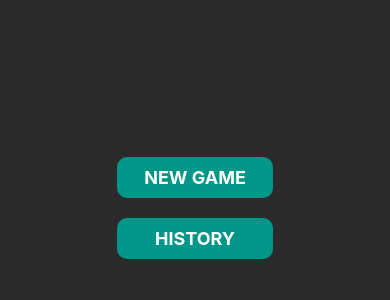
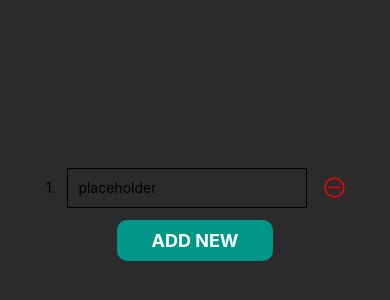
Before and after one commit to TokeF/reactNativeWhist, a React Native app: screen /NewGameScreen in a window 390 px wide. Before the commit this address had no page. Shown: the part 214-514 px from the top of the page. Built offline with nearby package versions, Linux system fonts and the light colour scheme.

Commit message:
working dynamic form. restructure code

```diff
--- a/App.js
+++ b/App.js
@@ -1,8 +1,9 @@
 import React from 'react'
-import { StyleSheet, SafeAreaView, TextInput, Text, View, TouchableOpacity, ScrollView } from 'react-native';
+import { View } from 'react-native';
 import { NavigationContainer } from '@react-navigation/native';
 import { createNativeStackNavigator } from '@react-navigation/native-stack';
-import { AntDesign} from '@expo/vector-icons'
+import NewGameScreen from './components/NewGameScreen.js'
+import { AppButton, styles } from './components/StyleSheet.js';
 
 const Stack = createNativeStackNavigator();
 
@@ -11,7 +12,7 @@ export default function App() {
     <NavigationContainer>
      <Stack.Navigator   screenOptions={{headerShown: false}}>
        <Stack.Screen name="Home" component={HomeScreen} />
-       <Stack.Screen name="Details" component={DetailsScreen} />
+       <Stack.Screen name="NewGameScreen" component={NewGameScreen} />
      </Stack.Navigator>
     </NavigationContainer>
   );
@@ -21,7 +22,7 @@ function HomeScreen({navigation}) {
   return (
     <View style={styles.container}>
         <AppButton
-          onPress={() =>  navigation.navigate('Details')}
+          onPress={() =>  navigation.navigate('NewGameScreen')}
           title="New Game"
         />
         <View style={{marginVertical: 10}} />
@@ -32,91 +33,3 @@ function HomeScreen({navigation}) {
       </View>
   )
 }
-
-const DetailsScreen = () => {
-	// this will be attached with each input onChangeText
-  const [textValue, setTextValue] = React.useState('');
-	// our number of inputs, we can add the length or decrease the length
-  const [numInputs, setNumInputs] = React.useState(1);
-  // all our input fields are tracked with this array
-  //const refInputs = React.useRef<[6]>([textValue]);
-
-  const inputs = []
-  for (let i = 0; i < 5; i ++)
-{
-  inputs.push(
-    <View key={i} style={{flexDirection: 'row', alignItems: 'center'}}>
-      <Text>{i + 1}.</Text>
-      <TextInput
-        style={styles.input}
-        onChangeText={value => setInputValue(i, value)}
-        //value={refInputs.current[i]}
-        placeholder="placeholder"
-      />
-      {/* To remove the input */}
-      <AppButton onPress={() => removeInput(i)} style={{marginLeft: 5}}>
-        <AntDesign name="minuscircleo" size={20} color="red" />
-      </AppButton>
-    </View>
-  );
-}
-
-  return (
-    <ScrollView contentContainerStyle={styles.container}>
-			{inputs}
-			<AppButton onPress={addInput} style={styles.addButton}>
-				<Text style={{color: 'white', fontWeight: 'bold'}}>+ Add a new input</Text>
-			</AppButton>
-			<View style={{ marginTop: 25 }}>
-				<Text>You have answered:</Text>
-{/* 				{refInputs.current.map((value, i) => {
-					return <Text key={i} style={styles.answer}>{`${i+ 1} - ${value}`}</Text>
-				})}  */}
-			</View>
-		</ScrollView>
-  );
-};
-
-function addInput () {}
-
-const AppButton = ({ onPress, title }) => (
-  <TouchableOpacity onPress={onPress} style={styles.appButtonContainer} activeOpacity={0.8}>
-    <Text style={styles.appButtonText}>{title}</Text>
-  </TouchableOpacity>
-);
-
-const styles = StyleSheet.create({
-  container: {
-    flex: 1,
-    backgroundColor: '#2b2b2b',
-    alignItems: 'center',
-    justifyContent: 'center',
-  },
-  screenContainer: {
-    flex: 1,
-    justifyContent: "center",
-    padding: 16
-  },
-  appButtonContainer: {
-    elevation: 8,
-    justifyContent: 'center',
-    width: '40%',
-    backgroundColor: "#009688",
-    borderRadius: 10,
-    paddingVertical: 10,
-    paddingHorizontal: 12
-  },
-  appButtonText: {
-    fontSize: 18,
-    color: "#fff",
-    fontWeight: "bold",
-    alignSelf: "center",
-    textTransform: "uppercase"
-  },
-  input: {
-    height: 40,
-    margin: 12,
-    borderWidth: 1,
-    padding: 10,
-  },
-});
--- a/components/NewGameScreen.js
+++ b/components/NewGameScreen.js
@@ -0,0 +1,64 @@
+import React from 'react'
+import { StyleSheet, TextInput, Text, View, ScrollView, Pressable } from 'react-native';
+import { AntDesign} from '@expo/vector-icons'
+import { AppButton, styles } from './StyleSheet.js';
+
+const NewGameScreen = () => {
+	// this will be attached with each input onChangeText
+  const [textValue, setTextValue] = React.useState('');
+	// our number of inputs, we can add the length or decrease the length
+  const [numInputs, setNumInputs] = React.useState(1);
+  // all our input fields are tracked with this array
+  const refInputs = React.useRef([textValue]);
+
+  const inputs = []
+  for (let i = 0; i < numInputs; i ++)
+  {
+    inputs.push(
+      <View key={i} style={{flexDirection: 'row', alignItems: 'center'}}>
+        <Text>{i + 1}.</Text>
+        <TextInput
+          style={styles.input}
+          onChangeText={value => setInputValue(i, value)}
+          value={refInputs.current[i]}
+          placeholder="placeholder"
+        />
+        {/* To remove the input */}
+        <Pressable onPress={() => removeInput(i)} style={{marginLeft: 5}}>
+          <AntDesign name="minuscircleo" size={20} color="red" />
+        </Pressable>
+      </View>
+    );
+  }
+
+  const setInputValue = (index, value) => {
+    // first, we are storing input value to refInputs array to track them
+    const inputs = refInputs.current;
+    inputs[index] = value;
+    // we are also setting the text value to the input field onChangeText
+    setTextValue(value)
+  }
+
+  const addInput = () => {
+    // add a new element in our refInputs array
+    refInputs.current.push('');
+    // increase the number of inputs
+    setNumInputs(value => value + 1);
+  }
+
+  const removeInput = (i) => {
+    // remove from the array by index value
+		refInputs.current.splice(i, 1)[0];
+    // decrease the number of inputs
+		setNumInputs(value => value - 1);
+	}
+
+  return (
+    <ScrollView contentContainerStyle={styles.container}>
+        {inputs}
+        <AppButton onPress={addInput} title = "Add new" />
+	</ScrollView>
+  );
+};
+
+export default NewGameScreen
--- /dev/null
+++ b/components/StyleSheet.js
@@ -0,0 +1,43 @@
+import { StyleSheet, Text, TouchableOpacity } from 'react-native';
+
+export const AppButton = ({ onPress, title }) => (
+    <TouchableOpacity onPress={onPress} style={styles.appButtonContainer} activeOpacity={0.8}>
+      <Text style={styles.appButtonText}>{title}</Text>
+    </TouchableOpacity>
+  );
+
+export const styles = StyleSheet.create({
+container: {
+    flex: 1,
+    backgroundColor: '#2b2b2b',
+    alignItems: 'center',
+    justifyContent: 'center',
+},
+screenContainer: {
+    flex: 1,
+    justifyContent: "center",
+    padding: 16
+},
+appButtonContainer: {
+    elevation: 8,
+    justifyContent: 'center',
+    width: '40%',
+    backgroundColor: "#009688",
+    borderRadius: 10,
+    paddingVertical: 10,
+    paddingHorizontal: 12
+},
+appButtonText: {
+    fontSize: 18,
+    color: "#fff",
+    fontWeight: "bold",
+    alignSelf: "center",
+    textTransform: "uppercase"
+},
+input: {
+    height: 40,
+    margin: 12,
+    borderWidth: 1,
+    padding: 10,
+},
+});
```
